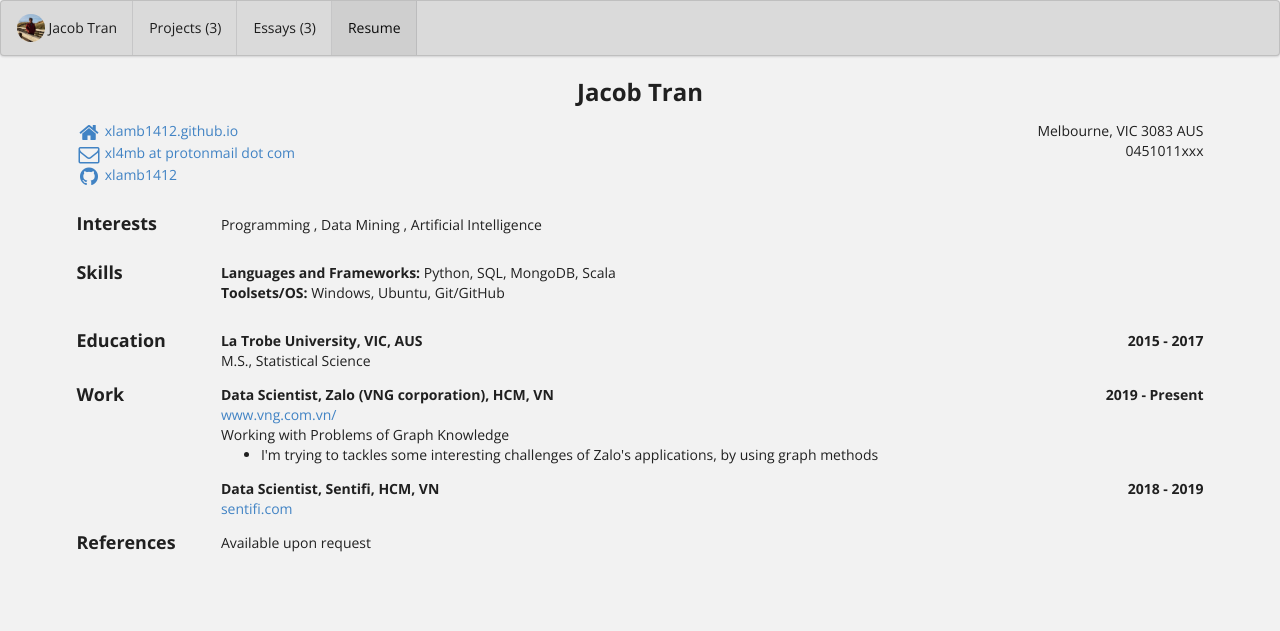
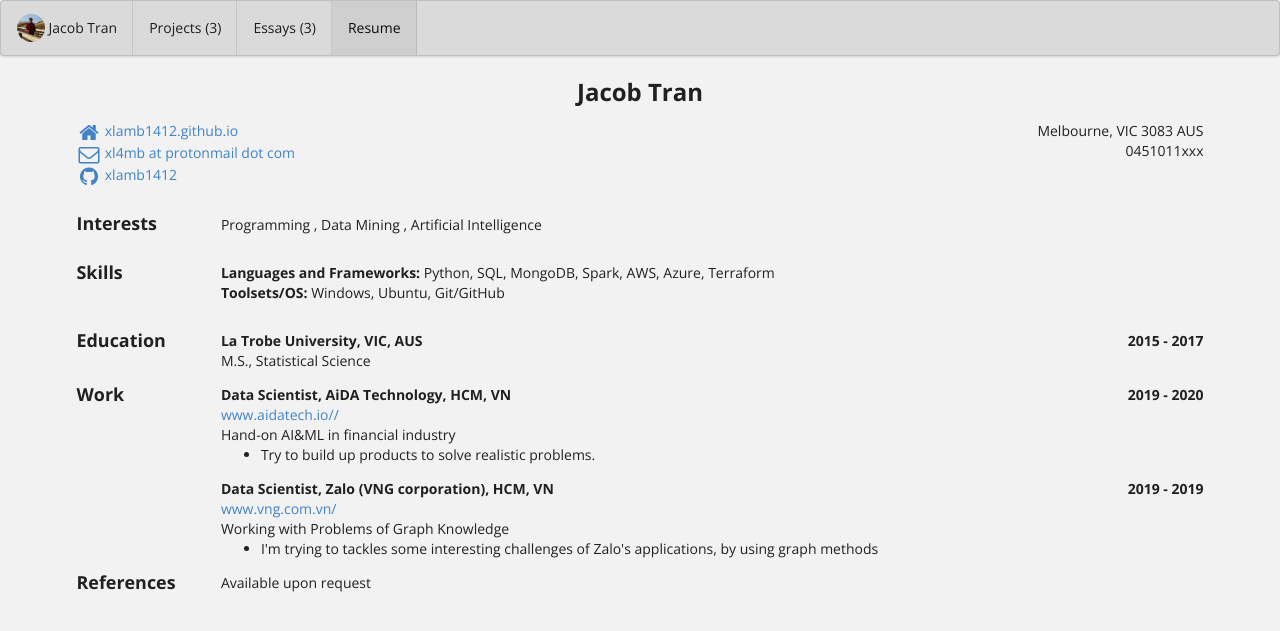
Before and after one commit to xlamb1412/xlamb1412.github.io, a Jekyll site: the page built from bio/index.html, in a window 1280 px wide. Shown: the top 631 px of the page. Built offline with Jekyll 4.4.1, drawn with Linux system fonts in a browser that asks for light colours.

Commit message:
update bio

```diff
--- a/_data/bio.json
+++ b/_data/bio.json
@@ -1,12 +1,12 @@
 {
   "basics": {
     "name": "Jacob Tran",
-    "label": "Data Scientist",
+    "label": "Data on Cloud Platform (AWS - Azure)",
     "picture": "https://xlamb1412.github.io/images/avatar.png",
     "email": "xl4mb at protonmail dot com",
     "phone": "0451011xxx",
     "website": "https://xlamb1412.github.io",
-    "summary": "I am a Data Scientist at Zalo (VNG), a Vietnam's unicorn startup company. I got the master of statistical science at La Trobe University (Australia).",
+    "summary": "I'm an average folk with positive attitude.",
     "location": {
       "address": "",
       "postalCode": "3083",
@@ -47,7 +47,10 @@
         "Python",
         "SQL",
         "MongoDB",
-        "Scala"
+        "Spark",
+        "AWS",
+        "Azure",
+        "Terraform"
       ]
     },
     {
@@ -56,7 +59,7 @@
       "keywords": [
         "Windows",
         "Ubuntu",
-        "Git/GitHub",
+        "Git/GitHub"
       ]
     }
   ],
@@ -74,24 +77,25 @@
   ],
   "work": [
     {
+      "company": "AiDA Technology, HCM, VN",
+      "position": "Data Scientist",
+      "website": "https://www.aidatech.io//",
+      "startDate": "2019-10",
+      "endDate": "2020-08",
+      "summary": "Hand-on AI&ML in financial industry",
+      "highlights": [
+	"Try to build up products to solve realistic problems."
+      ]
+    },
+    {
       "company": "Zalo (VNG corporation), HCM, VN",
       "position": "Data Scientist",
       "website": "https://www.vng.com.vn/",
-      "startDate": "2019-06-01",
-      "endDate": "Present",
+      "startDate": "2019-03",
+      "endDate": "2019-10",
       "summary": "Working with Problems of Graph Knowledge",
       "highlights": [
 	"I'm trying to tackles some interesting challenges of Zalo's applications, by using graph methods"
-      ]
-    },
-    {
-      "company": "Sentifi, HCM, VN",
-      "position": "Data Scientist",
-      "website": "https://sentifi.com",
-      "startDate": "2018-03-01",
-      "endDate": "2019-05-31",
-      "summary": "",
-      "highlights": [
       ]
     }
   ],
```
